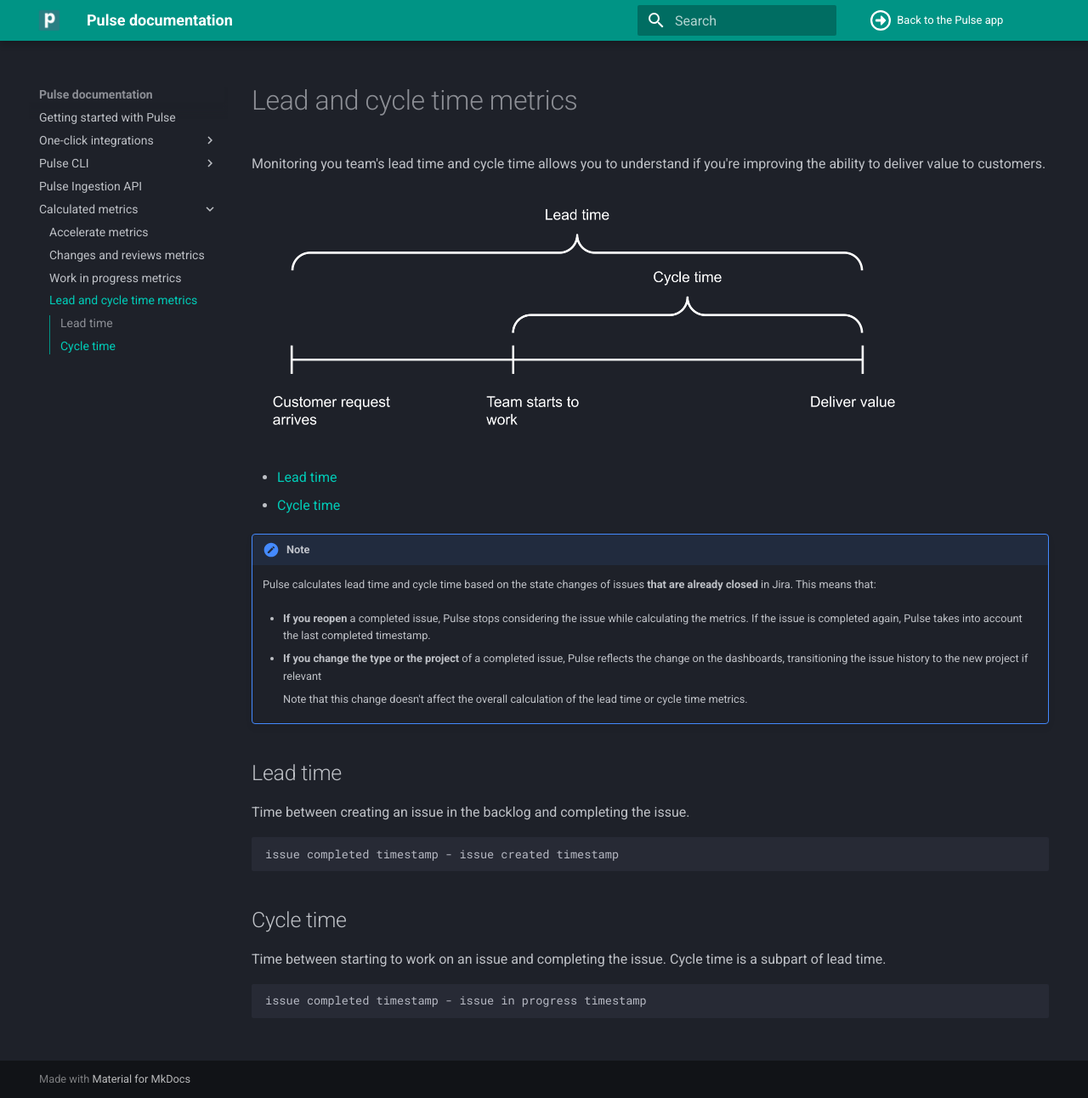
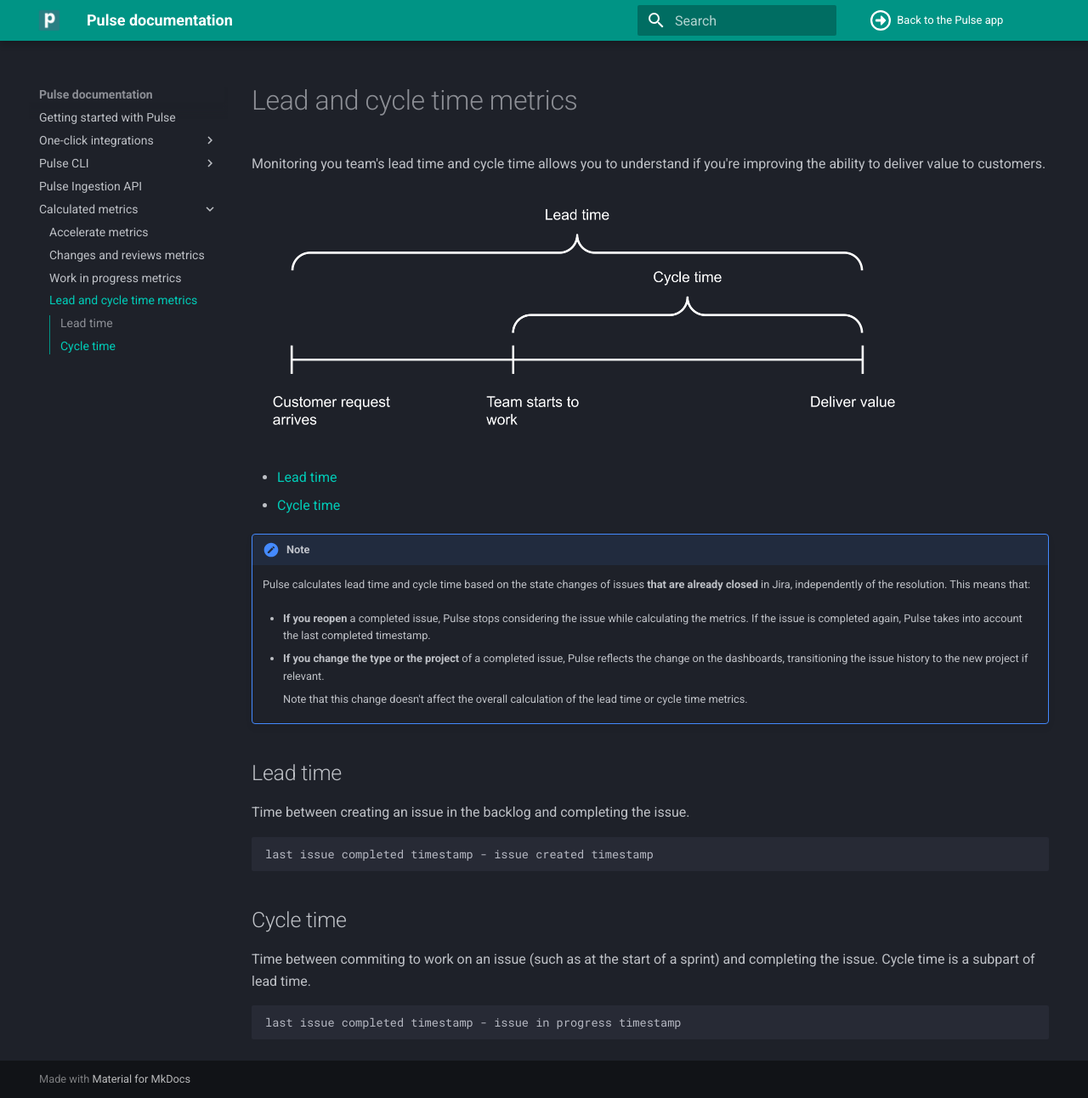
Before and after one commit to codacy/pulse-user-docs, an MkDocs documentation site: the page built from docs/metrics/lead-cycle-time.md, in a window 1280 px wide and 1292 px high. Shown: the whole window at 85% size. Built offline with MkDocs 1.6.1 and Material for MkDocs 9.7.7, drawn with Linux system fonts in a browser that asks for light colours.

Commit message:
clean: Apply part of the review feedback

````diff
--- a/docs/metrics/lead-cycle-time.md
+++ b/docs/metrics/lead-cycle-time.md
@@ -8,11 +8,11 @@
 -   [Cycle time](#cycle-time)
 
 !!! note
-    Pulse calculates lead time and cycle time based on the state changes of issues **that are already closed** in Jira. This means that:
+    Pulse calculates lead time and cycle time based on the state changes of issues **that are already closed** in Jira, independently of the resolution. This means that:
 
     -   **If you reopen** a completed issue, Pulse stops considering the issue while calculating the metrics. If the issue is completed again, Pulse takes into account the last completed timestamp.
 
-    -   **If you change the type or the project** of a completed issue, Pulse reflects the change on the dashboards, transitioning the issue history to the new project if relevant
+    -   **If you change the type or the project** of a completed issue, Pulse reflects the change on the dashboards, transitioning the issue history to the new project if relevant.
 
         Note that this change doesn't affect the overall calculation of the lead time or cycle time metrics.
 
@@ -21,13 +21,13 @@
 Time between creating an issue in the backlog and completing the issue.
 
 ```text
-issue completed timestamp - issue created timestamp
+last issue completed timestamp - issue created timestamp
 ```
 
 ## Cycle time
 
-Time between starting to work on an issue and completing the issue. Cycle time is a subpart of lead time.
+Time between commiting to work on an issue (such as at the start of a sprint) and completing the issue. Cycle time is a subpart of lead time.
 
 ```text
-issue completed timestamp - issue in progress timestamp
+last issue completed timestamp - issue in progress timestamp
 ```
````
Also changed, not shown: docs/one-click-integrations/jira-integration.md (+1 -1 lines).
